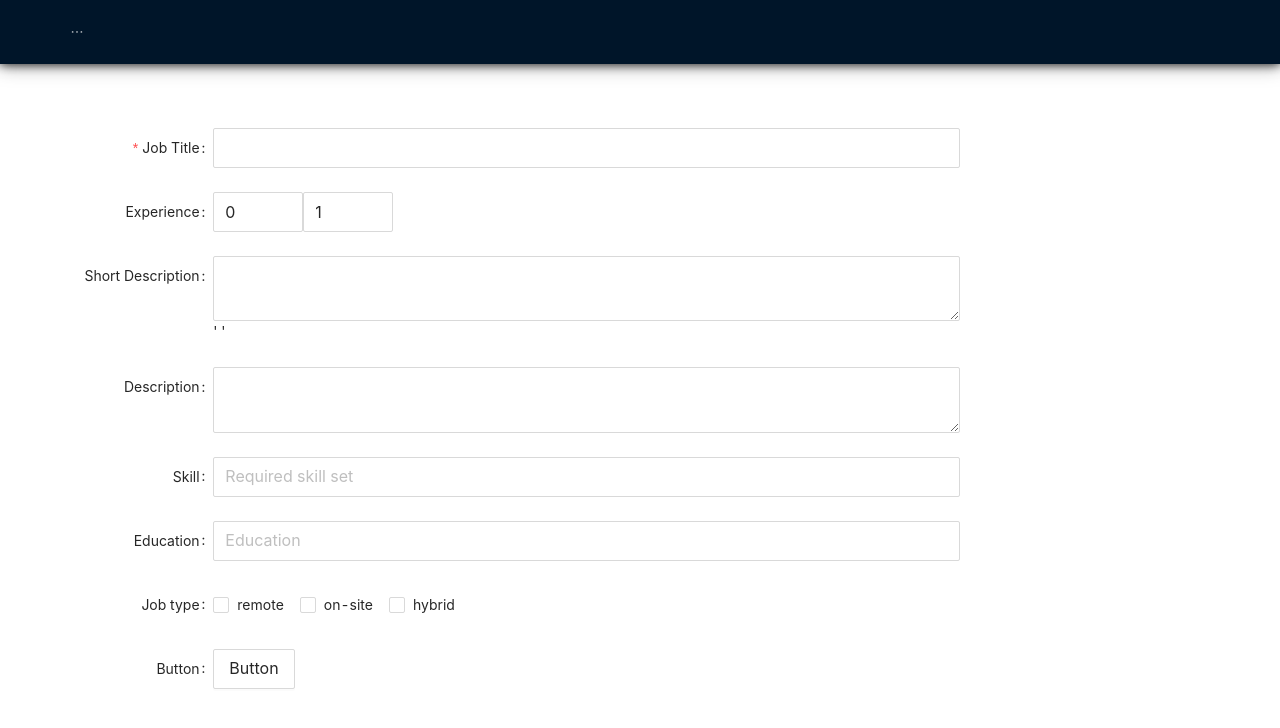
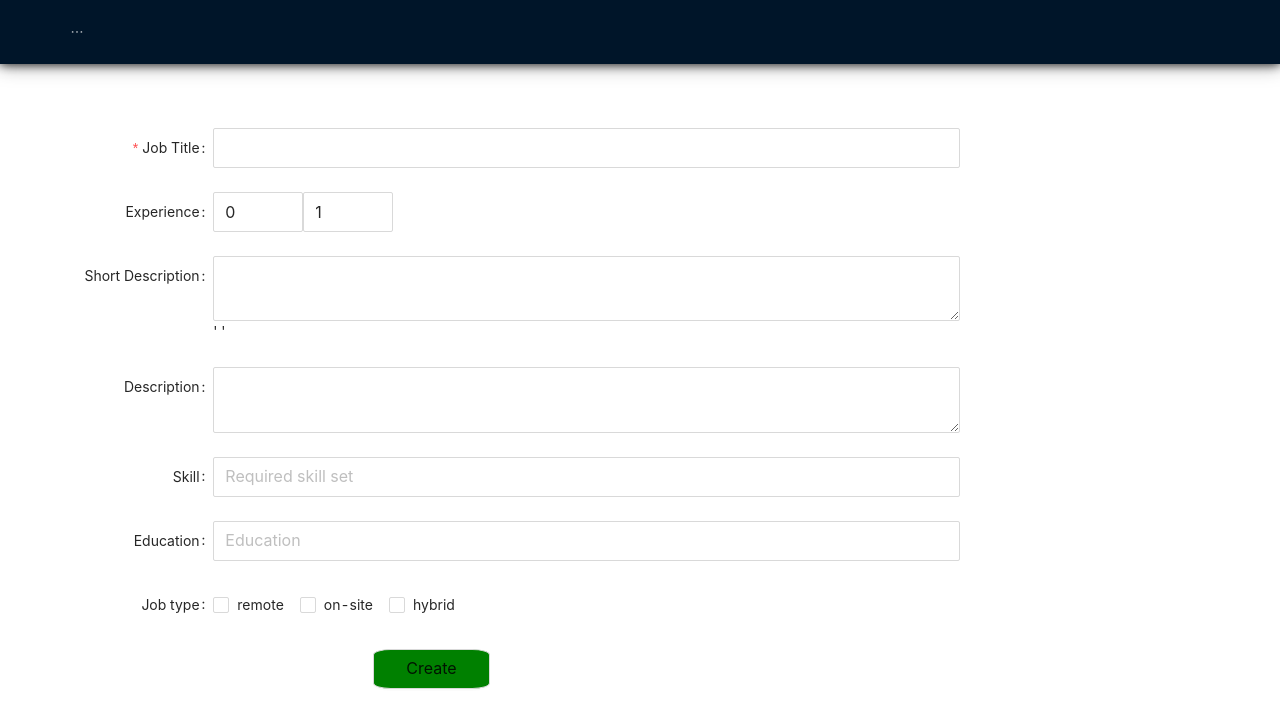
Before and after one commit to najmudheenm/job-portal, a React (Create React App) app in the folder frontend/: page /jobcreate in a window 1280 px wide. Shown: the top 728 px of the page. Built offline with nearby package versions, Linux system fonts and the light colour scheme.

Commit message:
job creating data passed on server

```diff
--- a/frontend/src/pages/Job-Creating/Job-creating.style.scss
+++ b/frontend/src/pages/Job-Creating/Job-creating.style.scss
@@ -0,0 +1,6 @@
+.ant-form-item-control-input-content button{
+    margin-left:50%;
+    background-color:green;
+    padding: 0 2rem;
+    border-radius: 15%;
+}
--- a/frontend/src/pages/Job-Creating/JobCreating.pages.jsx
+++ b/frontend/src/pages/Job-Creating/JobCreating.pages.jsx
@@ -1,19 +1,7 @@
 import React, { useState } from "react";
 import "./Job-creating.style.scss";
 import axios from "axios";
-import {
-  Form,
-  Input,
-  Button,
-  Radio,
-  Checkbox,
-  Select,
-  Cascader,
-  DatePicker,
-  InputNumber,
-  TreeSelect,
-  Switch,
-} from "antd";
+import { Form, Input, Button, Checkbox, InputNumber } from "antd";
 const { TextArea } = Input;
 
 const JobCreating = () => {
@@ -22,25 +10,17 @@ const JobCreating = () => {
     minExp: 0,
     maxExp: 1,
     shortDescription: "",
-    jobType: {
-      remote: false,
-      onSite: false,
-      hybrid: true,
-    },
+    remote: false,
+    onSite: false,
+    hybrid: true,
   });
   const componentSize = "default";
 
   const formSubmitHandler = async (e) => {
     try {
-      const config = { heders: { "content-type": "application/json" } };
-      let response = await axios.post(
-        "http://localhost:5000/admin/addJob",
-        {
-          formState,
-        },
-        config
-      );
-      console.log(response);
+      let response = await axios.post("http://localhost:5000/admin/addJob", {
+        ...formState,
+      });
     } catch (err) {
       console.log(err);
     }
@@ -72,7 +52,7 @@ const JobCreating = () => {
             onChangeHandler({ target: { name: "minExp", value: e } })
           }
           placeholder="min"
-          max="5"
+          max="10"
           min="0"
         />
 
@@ -115,18 +95,39 @@ const JobCreating = () => {
         />
       </Form.Item>
       <Form.Item label="Job type">
-        <Checkbox name="jobType.remote" onChange={onChangeHandler}>
+        <Checkbox
+          name="remote"
+          onChange={(e) =>
+            onChangeHandler({
+              target: { name: e.target.name, value: e.target.checked },
+            })
+          }
+        >
           remote
         </Checkbox>
-        <Checkbox name="jobType.onSite" onChange={onChangeHandler}>
+        <Checkbox
+          name="onSite"
+          onChange={(e) =>
+            onChangeHandler({
+              target: { name: e.target.name, value: e.target.checked },
+            })
+          }
+        >
           on-site
         </Checkbox>
-        <Checkbox name="jobType.hybrid" onChange={onChangeHandler}>
+        <Checkbox
+          name="hybrid"
+          onChange={(e) =>
+            onChangeHandler({
+              target: { name: e.target.name, value: e.target.checked },
+            })
+          }
+        >
           hybrid
         </Checkbox>
       </Form.Item>
-      <Form.Item label="Button">
-        <Button htmlType="submit">Button</Button>
+      <Form.Item>
+        <Button htmlType="submit">Create</Button>
       </Form.Item>
     </Form>
   );
```
